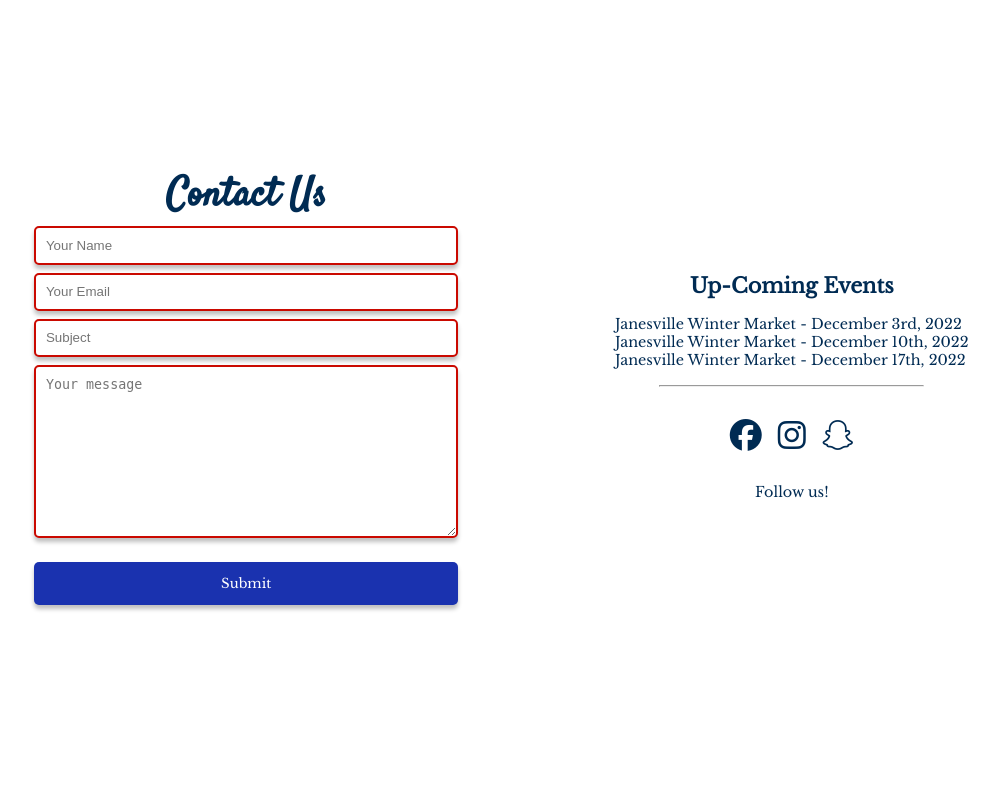
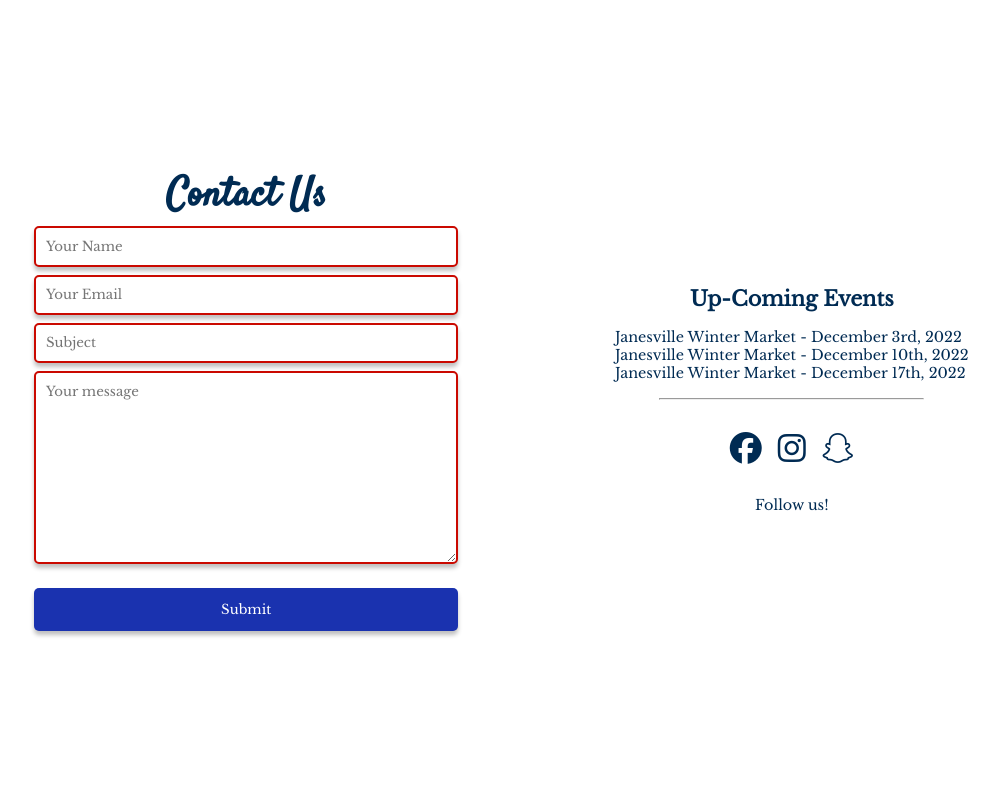
Before and after one commit to genna-umenhofer/new-simply-complex, a PHP site: page / in a window 1280 px wide. Shown: the part 2778-3582 px from the top of the page, without its empty margins (121-1120 px from the left). Run offline with PHP 8.4, Linux system fonts and the light colour scheme; some libraries are stand-ins or nearby versions.

Commit message:
fixed form fonts

```diff
--- a/styles.css
+++ b/styles.css
@@ -260,6 +260,7 @@ nav > div > img {
   border-radius: 5px;
   box-shadow: 0px 4px 4px rgba(0, 0, 0, 0.25);
   padding: .6rem;
+  font-family: var(--body-font);
 }
 
 .contact-us > div > form > textarea {
@@ -267,6 +268,7 @@ nav > div > img {
   border-radius: 5px;
   box-shadow: 0px 4px 4px rgba(0, 0, 0, 0.25);
   padding: .6rem;
+  font-family: var(--body-font);
 }
 
 .contact-us > div > hr {
```
